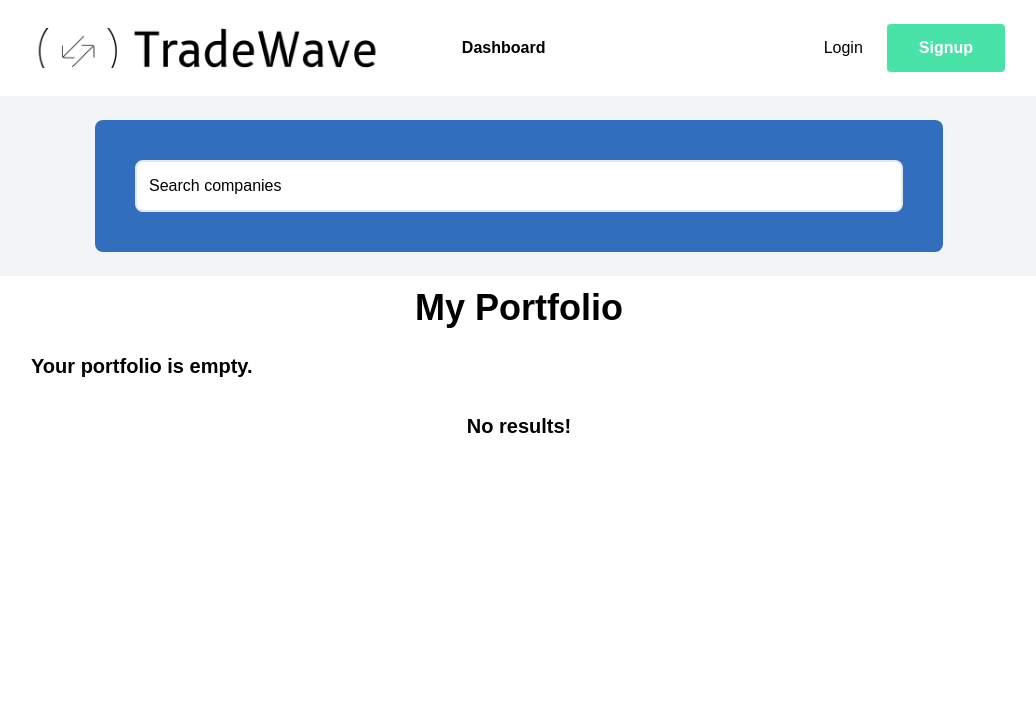
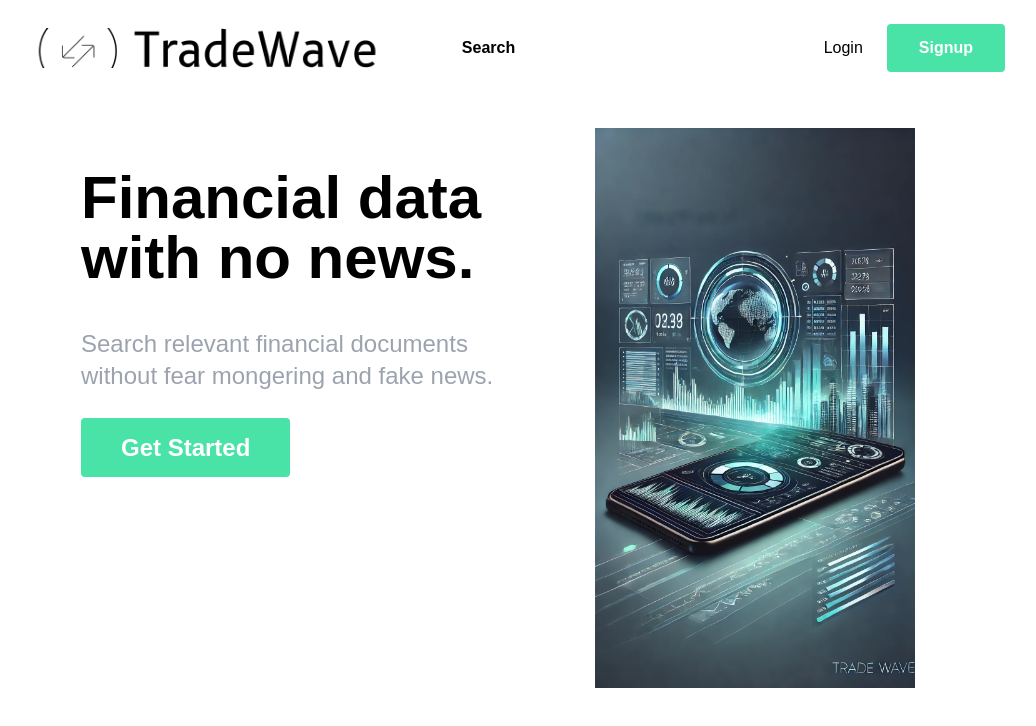
Before and after one commit to tejack3098/trade-wave, a React (Create React App) app in the folder frontend/: page / in a window 1280 px wide. Shown: the top 726 px of the page, without its empty margins (121-1157 px from the left). Built offline with nearby package versions, Linux system fonts and the light colour scheme.

Commit message:
Added React Router

```diff
--- a/frontend/src/App.tsx
+++ b/frontend/src/App.tsx
@@ -1,77 +1,12 @@
-import React, { ChangeEvent, SyntheticEvent, useState } from 'react';
-import logo from './logo.svg';
+import { Outlet } from 'react-router';
 import './App.css';
-import Card from './Components/Card/Card';
-import CardList from './Components/CardList/CardList';
-import Search from './Components/Search/Search';
-import { CompanySearch } from './company';
-import { searchCompanies } from './api';
-import { on } from 'events';
-import ListPortfolio from './Components/Portfolio/ListPortfolio/ListPortfolio';
 import Navbar from './Components/Navbar/Navbar';
-import Hero from './Components/Hero/Hero';
 
 function App() {
-  const [search, setSearch] = useState<string>("");
-  const [portfolioValues, setPortfolioValues] = useState<string[]>([]);
-  const [searchResult, setSearchResult] = useState<CompanySearch[]>([]);
-  const [serverError, setServerError] = useState<string | null>(null);
-
-  const handleSearchChange = (e: ChangeEvent<HTMLInputElement>) => {
-      setSearch(e.target.value);
-  }
-
-  const onClick = async (e: SyntheticEvent) => {
-    const result = await searchCompanies(search);
-    if(typeof result === "string"){
-      setServerError(result);
-    }
-    else if (Array.isArray(result.data)){
-      setSearchResult(result.data);
-    }
-
-    console.log(searchResult);
-
-  };
-
-  const onPortfolioCreate = (e: any) => {
-    e.preventDefault();
-    const exits = portfolioValues.find((value) => value === e.target[0].value);
-    if(exits)return;
-    const updatedPortfolio = [...portfolioValues, e.target[0].value];
-    setPortfolioValues(updatedPortfolio);
-  }
-
-  const onPortfolioDelete = (e: any) => {
-    e.preventDefault();
-    const updatedPortfolio = portfolioValues.filter((value) => value !== e.target[0].value);
-    setPortfolioValues(updatedPortfolio);
-  }
-
-  const onSearchSubmit = async (e: SyntheticEvent) => {
-    e.preventDefault();
-    const result = await searchCompanies(search);
-    //setServerError(result.data);
-    if (typeof result === "string") {
-      setServerError(result);
-    } else if (Array.isArray(result.data)) {
-      setSearchResult(result.data);
-    }
-  };
-
-  return (
-    <div className="App">
-      <Navbar />
-      {/* <Hero />  */}
-      <Search
-        onSearchSubmit={onSearchSubmit}
-        search={search}
-        handleSearchChange={handleSearchChange}/>
-      <ListPortfolio portfolioValues={portfolioValues} onPortfolioDelete={onPortfolioDelete}/>
-      <CardList searchResults={searchResult}  onPortfolioCreate={onPortfolioCreate}/>
-      {serverError && <h1>{serverError}</h1>}
-    </div>
-  );
+  return (<>
+    <Navbar />
+    <Outlet />
+  </>);
 }
 
 export default App;
--- a/frontend/src/Components/Card/Card.tsx
+++ b/frontend/src/Components/Card/Card.tsx
@@ -2,6 +2,7 @@
 import './Card.css';
 import { CompanySearch } from '../../company';
 import AddPortfolio from '../Portfolio/AddPortfolio/AddPortfolio';
+import { Link } from 'react-router-dom';
 
 interface Props  {
   id: string;
@@ -16,9 +17,9 @@
       key={id}
       id={id}
     >
-      <h2 className="font-bold text-center text-Black md:text-left">
+      <Link to={`/company/${searchResult.symbol}`} className="font-bold text-center text-Black md:text-left">
         {searchResult.name} ({searchResult.symbol})
-      </h2>
+      </Link>
       <p className="text-Black">{searchResult.currency}</p>
       <p className="font-bold text-Black">
         {searchResult.exchangeShortName} - {searchResult.stockExchange}
--- a/frontend/src/Components/Hero/Hero.tsx
+++ b/frontend/src/Components/Hero/Hero.tsx
@@ -1,5 +1,6 @@
 import React from 'react'
 import hero from './Hero.webp'
+import { Link } from 'react-router-dom'
 
 type Props = {}
 
@@ -16,12 +17,12 @@
             news.
           </p>
           <div className="mx-auto lg:mx-0">
-            <a
-              href=""
+            <Link
+              to="/search"
               className="py-5 px-10 text-2xl font-bold text-white bg-lightGreen rounded lg:py-4 hover:opacity-70"
             >
               Get Started
-            </a>
+            </Link>
           </div>
         </div>
         <div className="mb-24 mx-auto md:w-180 md:px-10 lg:mb-0 lg:w-1/2">
--- a/frontend/src/Components/Navbar/Navbar.tsx
+++ b/frontend/src/Components/Navbar/Navbar.tsx
@@ -1,5 +1,6 @@
 import React from 'react'
 import logo from "./logo.png";
+import { Link } from 'react-router-dom';
 
 interface Props {}
 
@@ -8,11 +9,13 @@
       <nav className="relative container mx-auto p-6">
         <div className="flex items-center justify-between">
           <div className="flex items-center space-x-20">
+            <Link to="/">
             <img src={logo} alt="" className="h-10 w-50" />
+            </Link>
             <div className="hidden font-bold lg:flex">
-              <a href="" className="text-black hover:text-darkBlue">
-                Dashboard
-              </a>
+              <Link to="/search" className="text-black hover:text-darkBlue">
+                Search
+              </Link>
             </div>
           </div>
           <div className="hidden lg:flex items-center space-x-6 text-back">
--- a/frontend/src/Components/Portfolio/CardPortfolio/CardPortfolio.tsx
+++ b/frontend/src/Components/Portfolio/CardPortfolio/CardPortfolio.tsx
@@ -1,5 +1,6 @@
 import React, { SyntheticEvent } from 'react'
 import DeletePortfolio from '../DeletePortfolio/DeletePortfolio';
+import { Link } from 'react-router-dom';
 
 interface Props {
     portfolioValue: string;
@@ -9,7 +10,7 @@
 const CardPortfolio = ({ portfolioValue, onPortfolioDelete }: Props) => {
   return (
     <div className="flex flex-col w-full p-8 space-y-4 text-center rounded-lg shadow-lg md:w-1/3">
-      <p className="pt-6 text-xl font-bold">{portfolioValue}</p>
+      <Link to={`/company/${portfolioValue}`} className="pt-6 text-xl font-bold">{portfolioValue}</Link>
       <DeletePortfolio
         portfolioValue={portfolioValue}
         onPortfolioDelete={onPortfolioDelete}
--- a/frontend/src/Pages/HomePage/HomePage.tsx
+++ b/frontend/src/Pages/HomePage/HomePage.tsx
@@ -0,0 +1,14 @@
+import React from 'react'
+import Hero from '../../Components/Hero/Hero'
+
+type Props = {}
+
+const HomePage = (props: Props) => {
+  return (
+    <div>
+        <Hero />
+    </div>
+  )
+}
+
+export default HomePage
--- a/frontend/src/Pages/SearchPage/SearchPage.tsx
+++ b/frontend/src/Pages/SearchPage/SearchPage.tsx
@@ -0,0 +1,71 @@
+import React, { ChangeEvent, SyntheticEvent, useState } from 'react'
+import { searchCompanies } from '../../api';
+import { CompanySearch } from '../../company';
+import CardList from '../../Components/CardList/CardList';
+import Navbar from '../../Components/Navbar/Navbar';
+import ListPortfolio from '../../Components/Portfolio/ListPortfolio/ListPortfolio';
+import Search from '../../Components/Search/Search';
+
+interface Props {}
+
+const SearchPage = (props: Props) => {
+
+    const [search, setSearch] = useState<string>("");
+    const [portfolioValues, setPortfolioValues] = useState<string[]>([]);
+    const [searchResult, setSearchResult] = useState<CompanySearch[]>([]);
+    const [serverError, setServerError] = useState<string | null>(null);
+
+    const handleSearchChange = (e: ChangeEvent<HTMLInputElement>) => {
+        setSearch(e.target.value);
+    }
+
+    const onClick = async (e: SyntheticEvent) => {
+        const result = await searchCompanies(search);
+        if(typeof result === "string"){
+        setServerError(result);
+        }
+        else if (Array.isArray(result.data)){
+        setSearchResult(result.data);
+        }
+
+        console.log(searchResult);
+
+    };
+
+    const onPortfolioCreate = (e: any) => {
+        e.preventDefault();
+        const exits = portfolioValues.find((value) => value === e.target[0].value);
+        if(exits)return;
+        const updatedPortfolio = [...portfolioValues, e.target[0].value];
+        setPortfolioValues(updatedPortfolio);
+    }
+
+    const onPortfolioDelete = (e: any) => {
+        e.preventDefault();
+        const updatedPortfolio = portfolioValues.filter((value) => value !== e.target[0].value);
+        setPortfolioValues(updatedPortfolio);
+    }
+
+    const onSearchSubmit = async (e: SyntheticEvent) => {
+        e.preventDefault();
+        const result = await searchCompanies(search);
+        //setServerError(result.data);
+        if (typeof result === "string") {
+        setServerError(result);
+        } else if (Array.isArray(result.data)) {
+        setSearchResult(result.data);
+        }
+    };
+
+    return <>
+        <Search
+            onSearchSubmit={onSearchSubmit}
+            search={search}
+            handleSearchChange={handleSearchChange}/>
+        <ListPortfolio portfolioValues={portfolioValues} onPortfolioDelete={onPortfolioDelete}/>
+        <CardList searchResults={searchResult}  onPortfolioCreate={onPortfolioCreate}/>
+        {serverError && <h1>{serverError}</h1>}
+    </>
+}
+
+export default SearchPage
--- /dev/null
+++ b/frontend/src/Routes/Routes.tsx
@@ -0,0 +1,26 @@
+import { createBrowserRouter } from "react-router-dom";
+import App from "../App";
+import HomePage from "../Pages/HomePage/HomePage";
+import SearchPage from "../Pages/SearchPage/SearchPage";
+import CompanyPage from "../Pages/CompanyPage/CompanyPage";
+
+export const router = createBrowserRouter([
+    {
+        path: "/",
+        element: <App />,
+        children: [
+            {
+                path: "",
+                element: <HomePage />
+            },
+            {
+                path: "search",
+                element: <SearchPage />
+            },
+            {
+                path: "company/:ticker",
+                element: <CompanyPage />
+            }
+        ]
+    }
+])
--- a/frontend/src/index.tsx
+++ b/frontend/src/index.tsx
@@ -4,6 +4,8 @@
 import App from './App';
 import reportWebVitals from './reportWebVitals';
 import { searchCompanies } from './api';
+import {RouterProvider } from 'react-router-dom';
+import { router } from './Routes/Routes';
 
 const root = ReactDOM.createRoot(
   document.getElementById('root') as HTMLElement
@@ -13,7 +15,7 @@
 
 root.render(
   <React.StrictMode>
-    <App />
+    <RouterProvider router={router}/>
   </React.StrictMode>
 );
 
```
